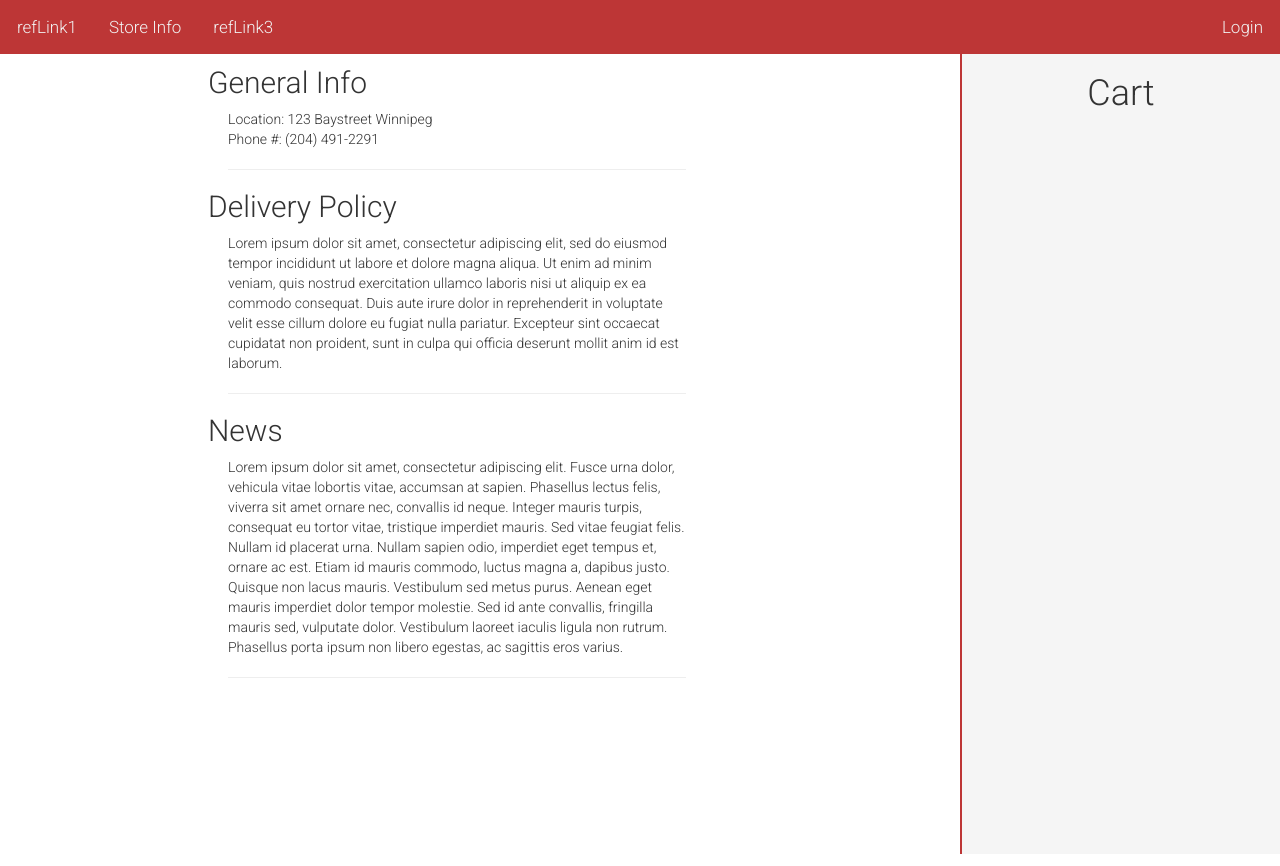
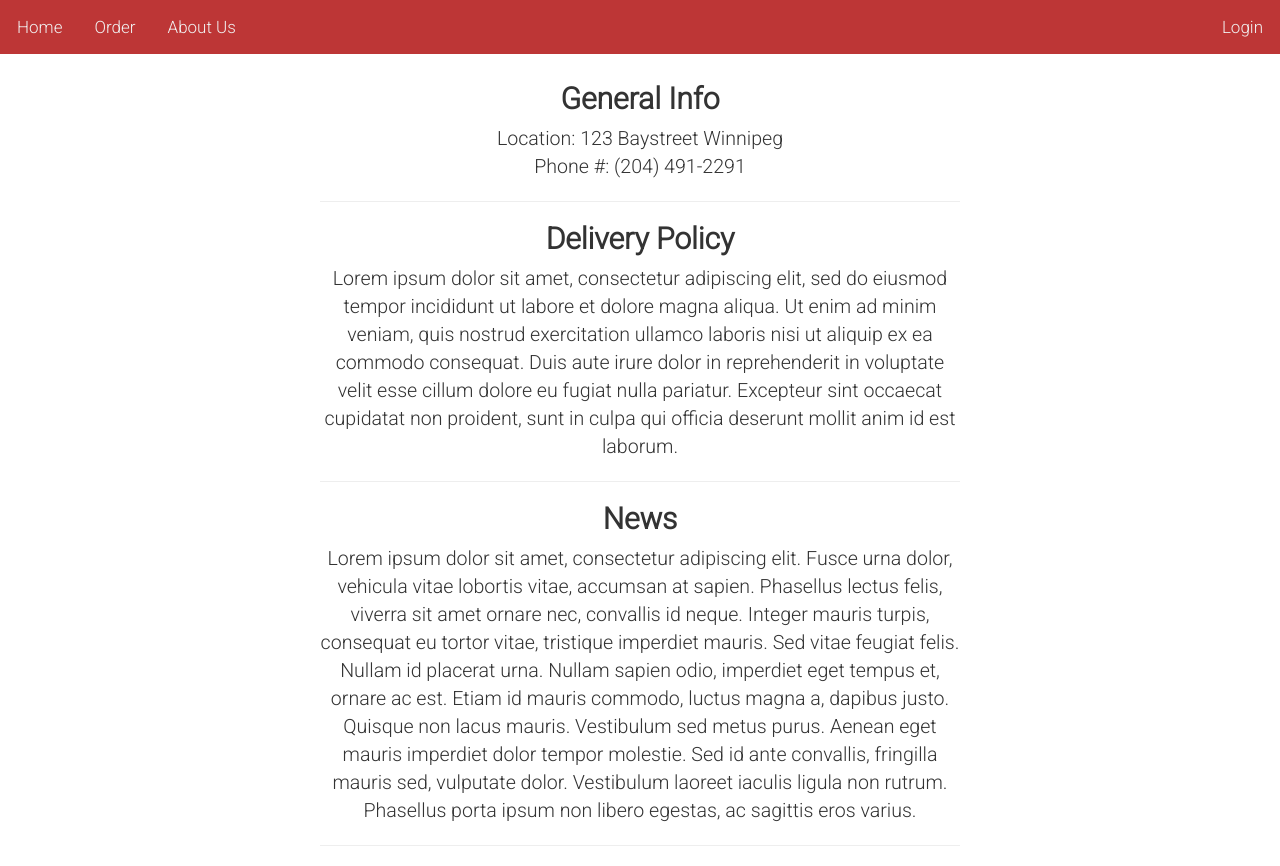
Before and after one commit to Izuria/MS3-Website, a plain HTML site: page Info.html in a window 1280 px wide. Before the commit the page ends 800 px from the top, so only its background shows below. Drawn offline with nearby package versions, Linux system fonts and the light colour scheme.

Commit message:
remove cart and made text centred and bigger

```diff
--- a/Info.html
+++ b/Info.html
@@ -142,8 +142,10 @@
         }
 
         .paragraphs {
-          padding-left: 20px;
-          margin-right: 35%;
+          font-size: 140%;
+          text-align: center;
+          padding-left: 25%;
+          padding-right: 25%;
         }
       </style>
     </head>
@@ -151,26 +153,19 @@
     <body>
 
       <div class="navbar">
-        <a href="index.html">refLink1</a>
-        <a href="StoreInfo.html">Store Info</a>
-        <a href="#refLink3">refLink3</a>
+        <a href="index.html">Home</a>
+        <a href="order.html">Order</a>
+        <a href="info.html">About Us</a>
         <button type="button" data-toggle="modal" data-target="#loginModal">Login</button>
       </div>
 
       <div class="main">
-        <div class="rightNav">
-          <h1 style="text-align:center">Cart</h1>
 
-          <div id="cart">
-          </div>
-          <div id="cartTotal">
-
-          </div>
       </div>
 
         <div>
 
-          <h2>General Info</h2>
+          <h2 style="text-align: center;"><b>General Info</b></h2>
           <div class = paragraphs>
             <p>Location: 123 Baystreet Winnipeg
             <br>Phone #: (204) 491-2291
@@ -178,7 +173,7 @@
             <hr>
           </div>
 
-          <h2>Delivery Policy</h2>
+          <h2 style="text-align: center;"><b>Delivery Policy</b></h2>
           <div class = paragraphs>
             <p>Lorem ipsum dolor sit amet, consectetur adipiscing elit, sed do eiusmod tempor incididunt ut labore et dolore magna aliqua.
               Ut enim ad minim veniam, quis nostrud exercitation ullamco laboris nisi ut aliquip ex ea commodo consequat.
@@ -187,7 +182,7 @@
               <hr>
           </div>
 
-          <h2>News</h2>
+          <h2 style="text-align: center;"><b>News</b></h2>
           <div class = paragraphs>
             <p>Lorem ipsum dolor sit amet, consectetur adipiscing elit. Fusce urna dolor, vehicula vitae lobortis vitae, accumsan at sapien.
               Phasellus lectus felis, viverra sit amet ornare nec, convallis id neque. Integer mauris turpis, consequat eu tortor vitae, tristique imperdiet mauris.
```
